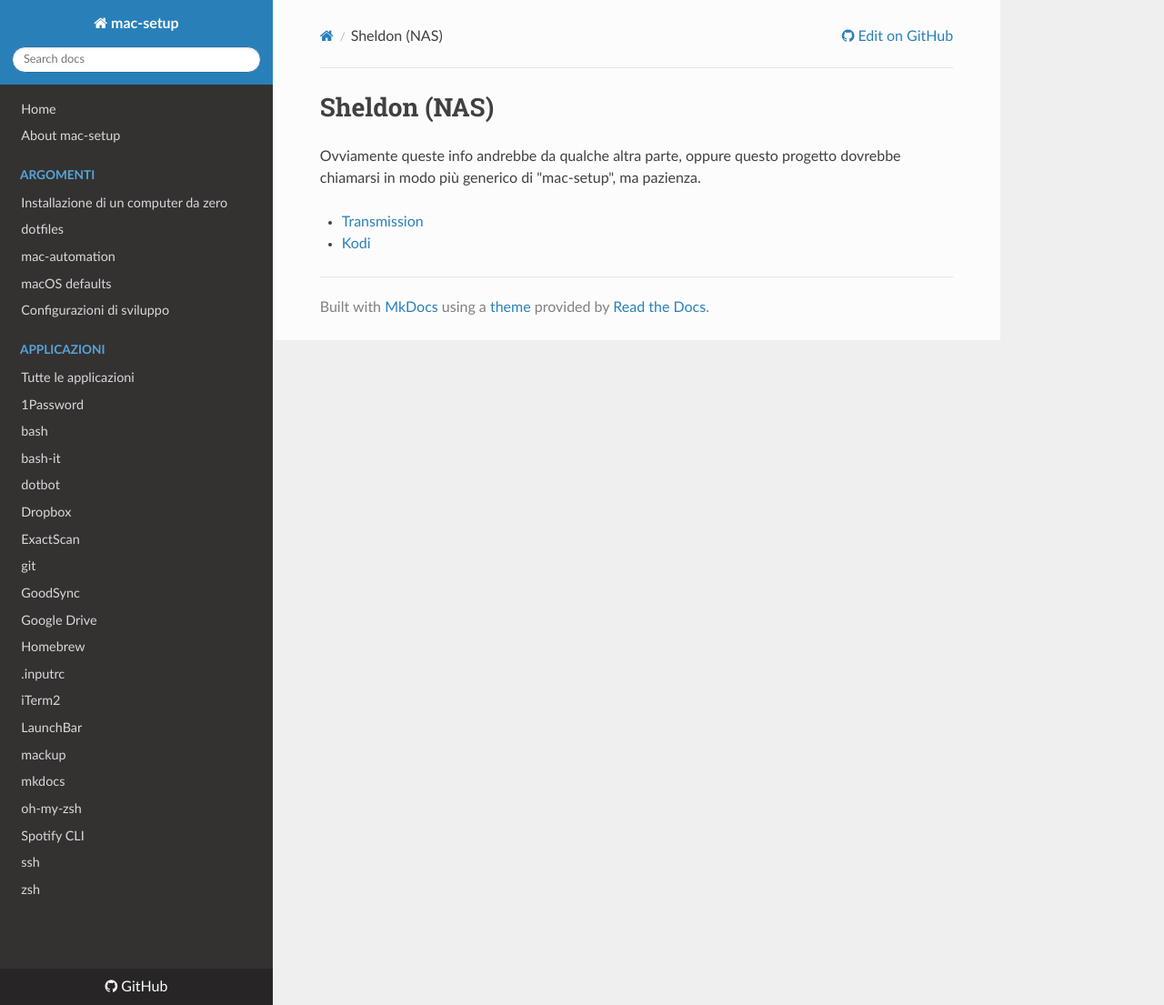
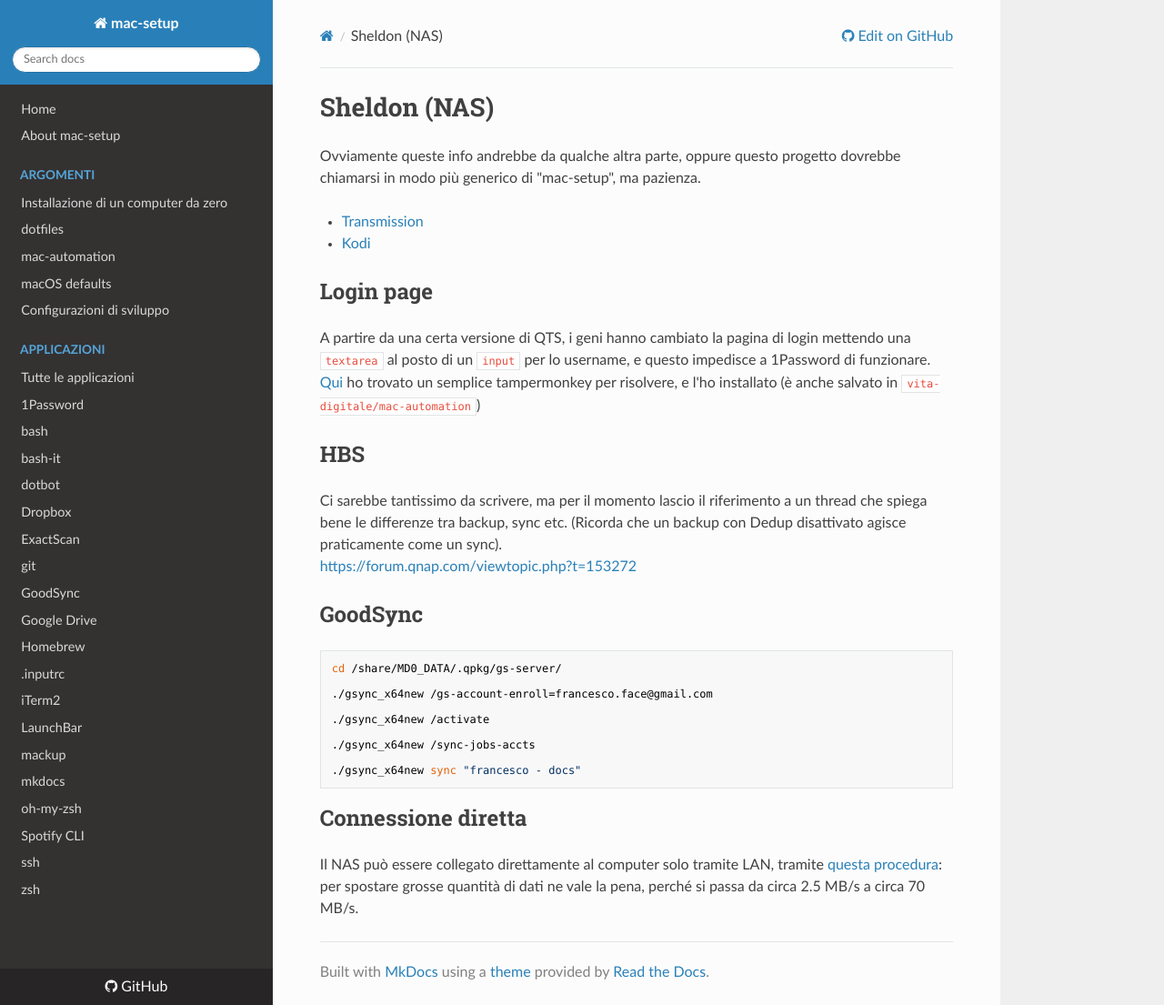
Before and after one commit to magobaol/mac-setup, an MkDocs documentation site: the page built from docs/sheldon/index.md, in a window 1280 px wide and 1105 px high. Shown: the whole window at 91% size. Built offline with MkDocs 1.6.1, drawn with Linux system fonts in a browser that asks for light colours; nearby versions of some CDN libraries.

Commit message:
Add several info to Sheldon

````diff
--- a/docs/sheldon/index.md
+++ b/docs/sheldon/index.md
@@ -4,3 +4,28 @@ Ovviamente queste info andrebbe da qualche altra parte, oppure questo progetto d
 
 - [Transmission](transmission.md)
 - [Kodi](kodi.md)
+
+## Login page
+A partire da una certa versione di QTS, i geni hanno cambiato la pagina di login mettendo una `textarea` al posto di un `input` per lo username, e questo impedisce a 1Password di funzionare.
+[Qui](https://1password.community/discussion/comment/572888/#Comment_572888) ho trovato un semplice tampermonkey per risolvere, e l'ho installato (è anche salvato in `vita-digitale/mac-automation`)
+
+## HBS
+Ci sarebbe tantissimo da scrivere, ma per il momento lascio il riferimento a un thread che spiega bene le differenze tra backup, sync etc. (Ricorda che un backup con Dedup disattivato agisce praticamente come un sync).
+[https://forum.qnap.com/viewtopic.php?t=153272](https://forum.qnap.com/viewtopic.php?t=153272)
+
+## GoodSync
+```
+cd /share/MD0_DATA/.qpkg/gs-server/
+
+./gsync_x64new /gs-account-enroll=francesco.face@gmail.com
+
+./gsync_x64new /activate
+
+./gsync_x64new /sync-jobs-accts
+
+./gsync_x64new sync "francesco - docs"
+```
+
+## Connessione diretta
+
+Il NAS può essere collegato direttamente al computer solo tramite LAN, tramite [questa procedura](https://www.qnap.com/en/how-to/knowledge-base/article/how-to-set-up-a-direct-connection-test/): per spostare grosse quantità di dati ne vale la pena, perché si passa da circa 2.5 MB/s a circa 70 MB/s.
````
Also changed, not shown: docs/index.md (+1 -0 lines).
